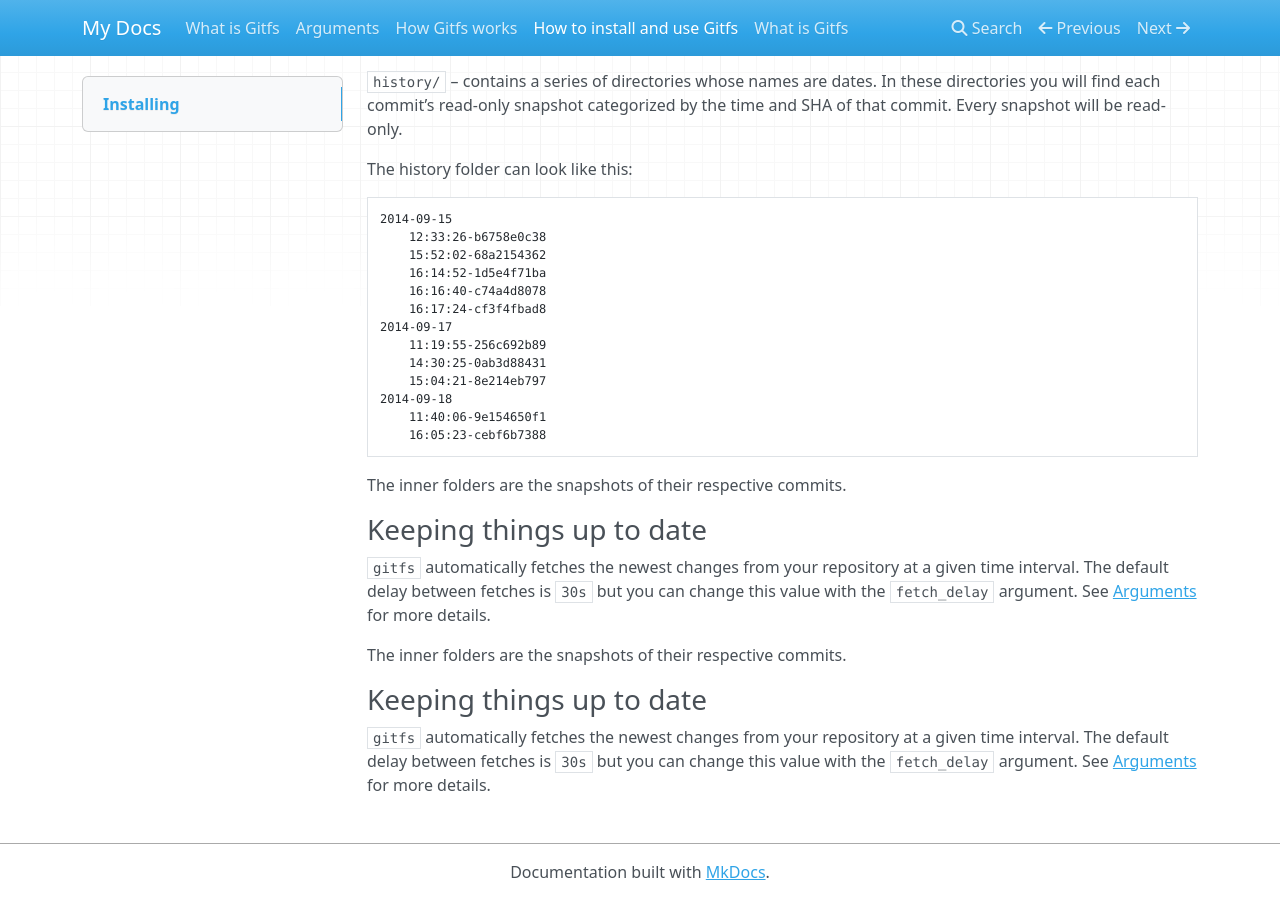
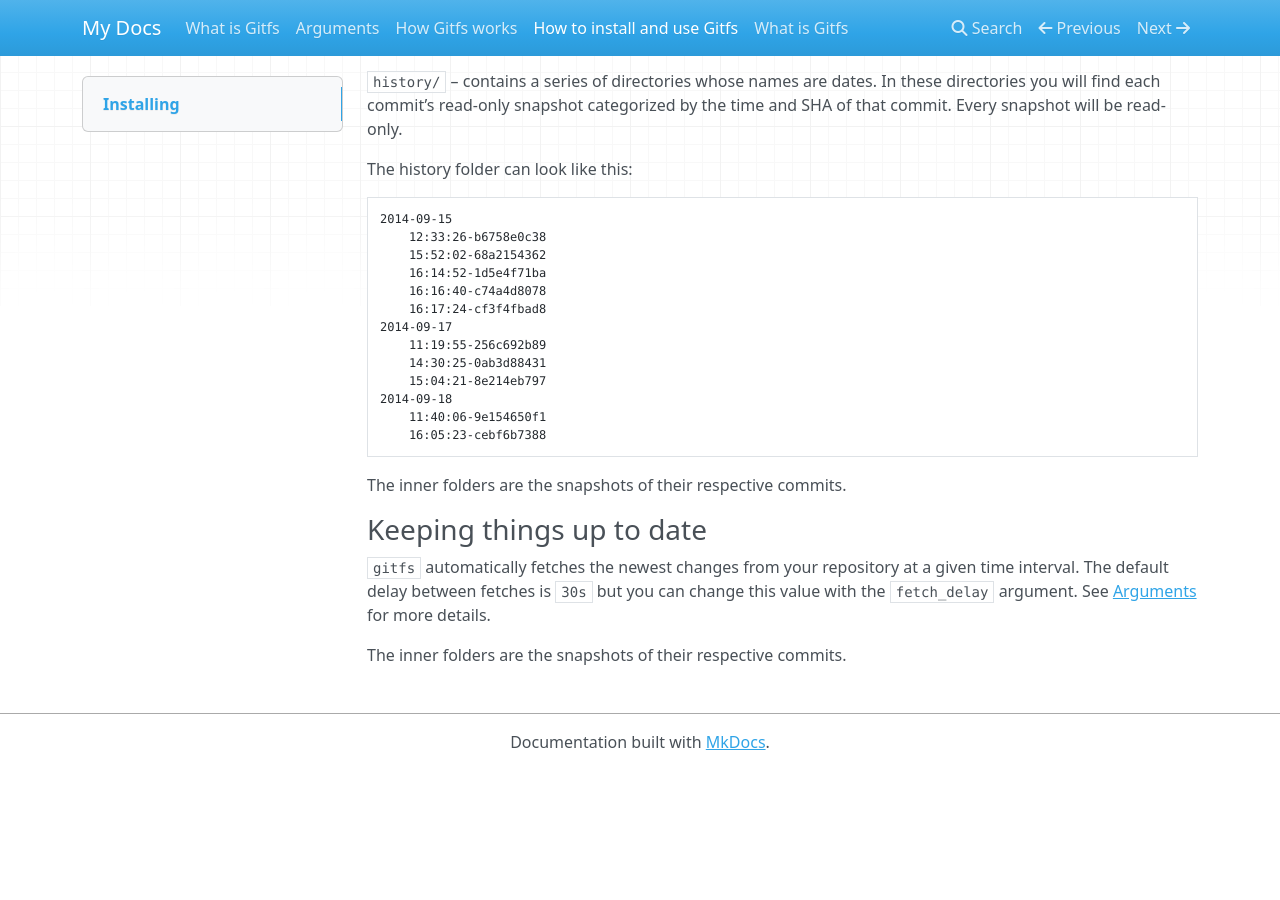
Before and after one commit to presslabs/gitfs, an MkDocs documentation site: the page built from docs/usage.md, in a window 1280 px wide and 900 px high, scrolled down 1439 px. Built offline with MkDocs 1.6.1, drawn with Linux system fonts in a browser that asks for light colours; nearby versions of some CDN libraries; after the commit the page ends 2209 px from its top, so only the background shows below that.

Commit message:
Remove duplicate section on usage documentation

```diff
--- a/docs/usage.md
+++ b/docs/usage.md
@@ -103,7 +103,3 @@ The inner folders are the snapshots of their respective commits.
 
 
 The inner folders are the snapshots of their respective commits.
-
-### Keeping things up to date
-
-`gitfs` automatically fetches the newest changes from your repository at a given time interval. The default delay between fetches is `30s` but you can change this value with the `fetch_delay` argument. See [Arguments](arguments.md) for more details.
```
